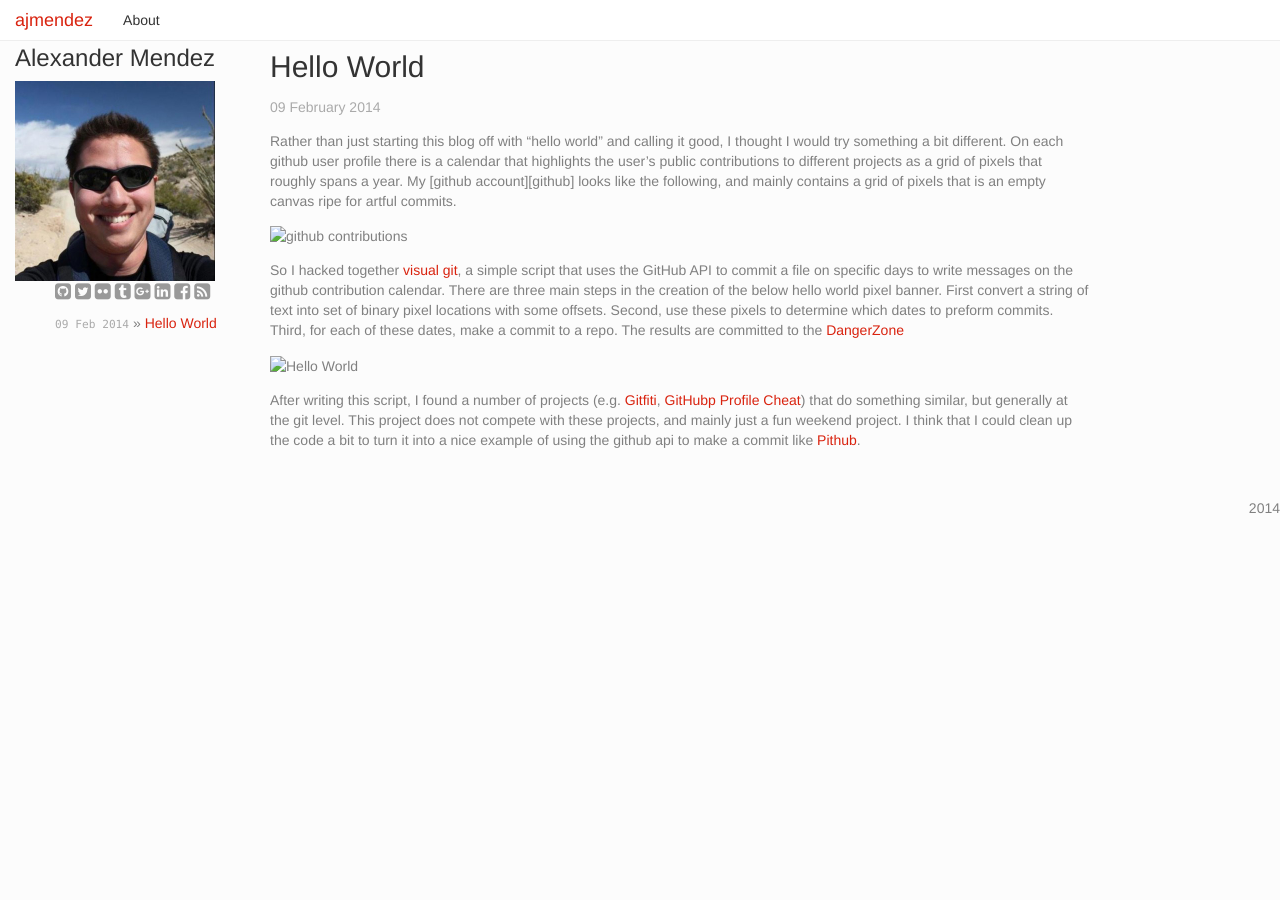
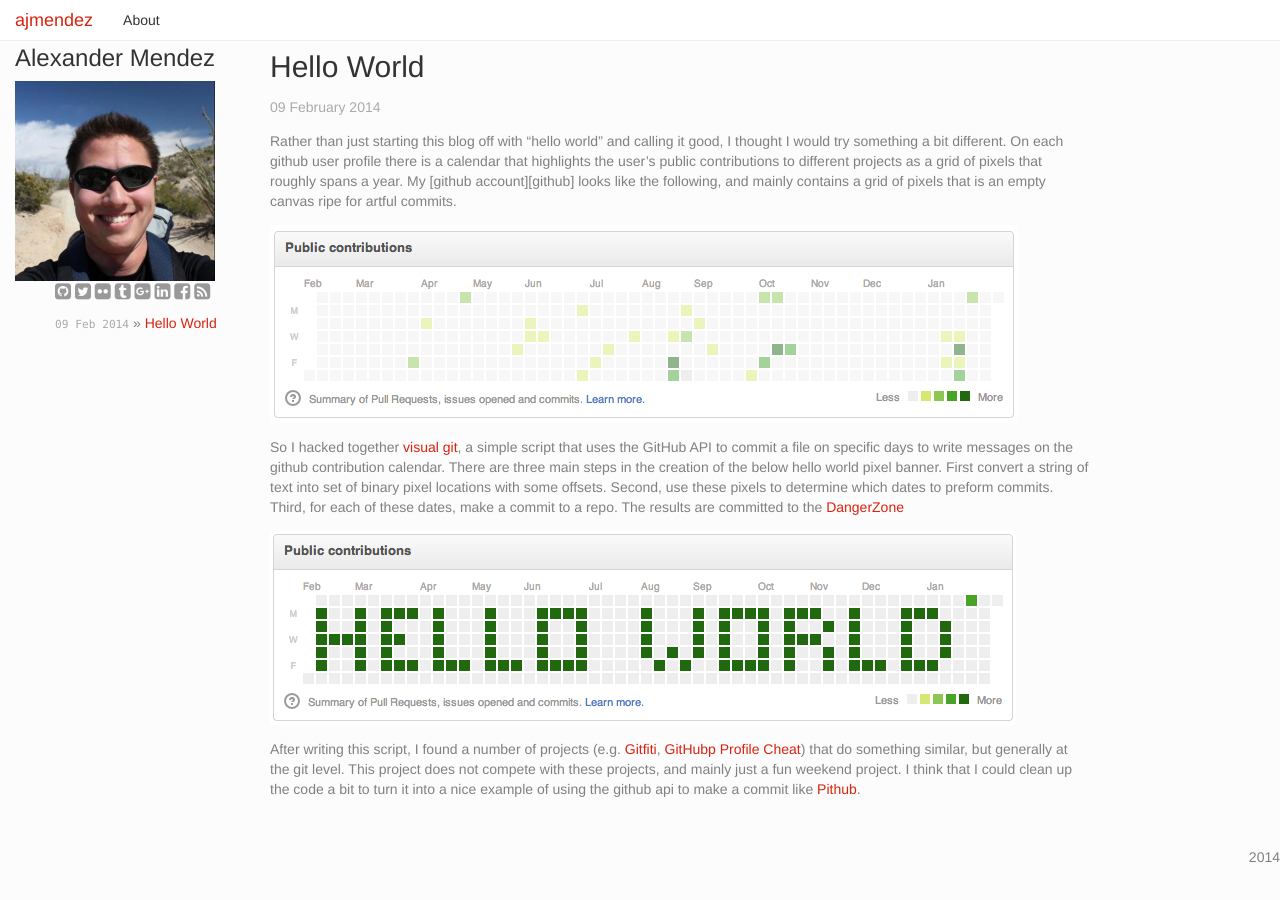
Before and after one commit to ajmendez/ajmendez.github.com, a Jekyll site: the page built from _posts/2014-02-09-hello-world.md, in a window 1280 px wide. Built offline with Jekyll 4.4.1, drawn with Linux system fonts in a browser that asks for light colours; nearby versions of some CDN libraries; Markdown is read by kramdown in place of the engine named in the settings.

Commit message:
fixed assets link

```diff
--- a/_posts/2014-02-09-hello-world.md
+++ b/_posts/2014-02-09-hello-world.md
@@ -9,7 +9,7 @@
 On each github user profile there is a calendar that highlights the user's public contributions to different projects as a grid of pixels that roughly spans a year.
 My [github account][github] looks like the following, and mainly contains a grid of pixels that is an empty canvas ripe for artful commits.
 
-![github contributions]({{ site.baseurl }}assets/helloworld_github.png)
+![github contributions]({{ site.baseurl }}/assets/helloworld_github.png)
 
 So I hacked together [visual git][visgit], a simple script that uses the GitHub API to commit a file on specific days to write messages on the github contribution calendar.
 There are three main steps in the creation of the below hello world pixel banner.
@@ -18,7 +18,7 @@
 Third, for each of these dates, make a commit to a repo.
 The results are committed to the [DangerZone][dangerzone]
 
-![Hello World]({{ site.baseurl }}assets/helloworld_finished.png)
+![Hello World]({{ site.baseurl }}/assets/helloworld_finished.png)
 
 
 After writing this script, I found a number of projects (e.g. [Gitfiti][gitfiti], [GitHubp Profile Cheat][gpc]) that do something similar, but generally at the git level.
```
